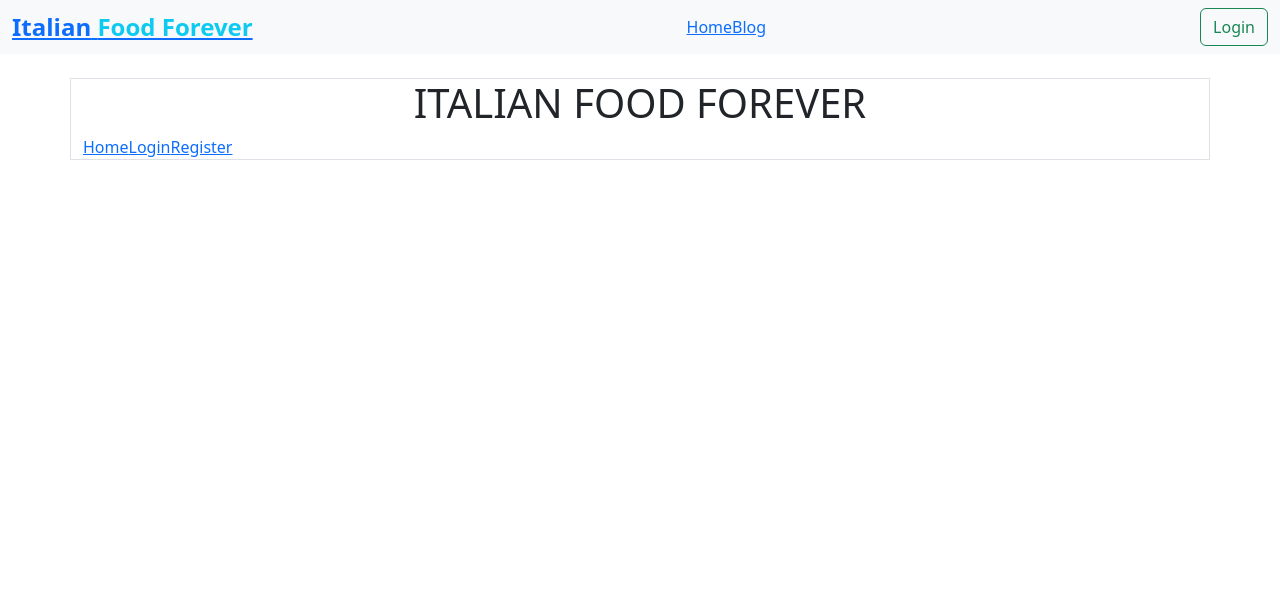
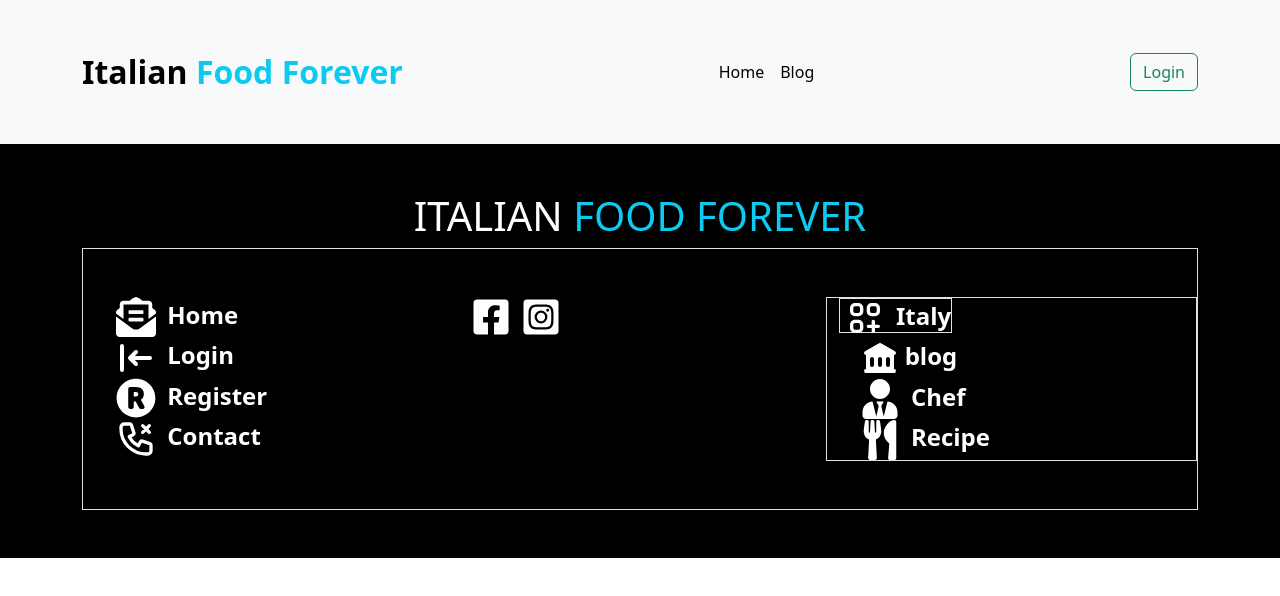
Before and after one commit to tariik12/food-forever-client, a React (Vite) app: page /recipes in a window 1280 px wide. Shown: the top 596 px of the page. Built offline with nearby package versions, Linux system fonts and the light colour scheme; no server answers.

Commit message:
Fooder Section Done

```diff
--- a/src/Layout/Main.jsx
+++ b/src/Layout/Main.jsx
@@ -6,12 +6,14 @@ import Footer from '../pages/Home/Shared/Footer/Footer';
 
 const Main = () => {
     return (
-        <Container>
+        <>
           <Header></Header>
-           <Outlet></Outlet>
+          <Container>
+          <Outlet></Outlet>
+          </Container>
            <Footer></Footer>
 
-        </Container>
+        </>
     );
 };
 
--- a/src/pages/Home/Shared/Footer/Footer.jsx
+++ b/src/pages/Home/Shared/Footer/Footer.jsx
@@ -1,17 +1,49 @@
 import React from 'react';
-import { Container } from 'react-bootstrap';
+import { Col, Container, Row } from 'react-bootstrap';
+import { FaFacebookSquare,FaInstagramSquare,FaUtensils,FaUserTie,FaEnvelopeOpenText, FaRegistered } from "react-icons/fa";
+import {HiLogin,HiLibrary,HiOutlineViewGridAdd, HiOutlinePhoneMissedCall } from "react-icons/hi";
 import { Link } from 'react-router-dom';
 
 const Footer = () => {
     return (
-        <Container className='border my-4'>
-            <h1 className='text-center'>ITALIAN FOOD FOREVER</h1>
+
+         <div  className=" bg-black text-white py-5">
+
+
+        <Container >
+
+        <h1 className='text-center'>ITALIAN <span className='text-info' >FOOD FOREVER</span></h1>
+        <Row sm={1} md={3} className='py-5 mx-auto border ' >
+            <Col>
+            <Link className='text-decoration-none text-white fw-bold fs-4  ms-3' to='/'><FaEnvelopeOpenText className='' style={{ width: '50px', height:'40px' }} /> Home</Link> <br />
+            <Link className='text-decoration-none text-white fw-bold fs-4 ms-3' to='/login'><HiLogin style={{ width: '50px', height:'40px' }} /> Login</Link> <br />
+                <Link className='text-decoration-none text-white fw-bold fs-4 ms-3' to='/register'><FaRegistered  style={{ width: '50px', height:'40px' }}/> Register</Link> <br />
+                <Link className='text-decoration-none text-white fw-bold fs-4 ms-3' to='/register'> <HiOutlinePhoneMissedCall style={{ width: '50px', height:'40px' }} /> Contact</Link> <br />
+            </Col>
+            <Col>
+            <FaFacebookSquare  style={{ width: '50px', height:'40px' }}/>
+                <FaInstagramSquare  style={{ width: '50px', height:'40px' }}/>
+            </Col>
+            <Col className=' border'>
+                <Link className='text-decoration-none text-white fw-bold fs-4  border mx-auto' to='/'><HiOutlineViewGridAdd style={{ width: '50px', height:'40px' }} /> Italy</Link> <br />
+                <Link className='text-decoration-none text-white fw-bold fs-4 ms-3' to='/register'> <HiLibrary style={{ width: '50px', height:'40px' }} />blog</Link> <br />
+                <Link className='text-decoration-none text-white fw-bold fs-4 ms-3' to='/register'><FaUserTie  style={{ width: '50px', height:'40px' }}/> Chef</Link> <br />
+                <Link className='text-decoration-none text-white fw-bold fs-4 ms-3' to='/register'><FaUtensils  style={{ width: '50px', height:'40px' }}/> Recipe</Link> <br />
+            </Col>
+
+        </Row>
+            <div >
+
+
+            </div>
             <div>
-                <Link to='/'>Home</Link>
-                <Link to='/login'>Login</Link>
-                <Link to='/register'>Register</Link>
+
             </div>
         </Container>
+
+         </div>
+
+
     );
 };
 
--- a/src/pages/Home/Shared/Header/Header.jsx
+++ b/src/pages/Home/Shared/Header/Header.jsx
@@ -16,9 +16,9 @@ const Header = () => {
       .catch((error) => {});
     }
     return (
-             <Navbar bg="light" expand="lg">
-      <Container fluid>
-        <Link href="" className='fs-4 fw-bold'><span className=''>Italian</span> <span className='text-info'>Food Forever</span></Link>
+             <Navbar bg="light" expand="lg" className='p-5'>
+      <Container >
+        <Link to='/' className='fs-2 fw-bold text-decoration-none'><span className='text-black'>Italian</span> <span className='text-info'>Food Forever</span></Link>
         <Navbar.Toggle aria-controls="navbarScroll" />
         <Navbar.Collapse id="navbarScroll">
           <Nav
@@ -26,8 +26,8 @@ const Header = () => {
             style={{ maxHeight: '100px' }}
             navbarScroll
           >
-            <Link to='/'>Home</Link>
-            <Link to='/blog'>Blog</Link>
+            <Link className='text-decoration-none text-black me-3' to='/'>Home</Link>
+            <Link className='text-decoration-none text-black ' to='/blog'>Blog</Link>
           </Nav>
 
         </Navbar.Collapse>
```
